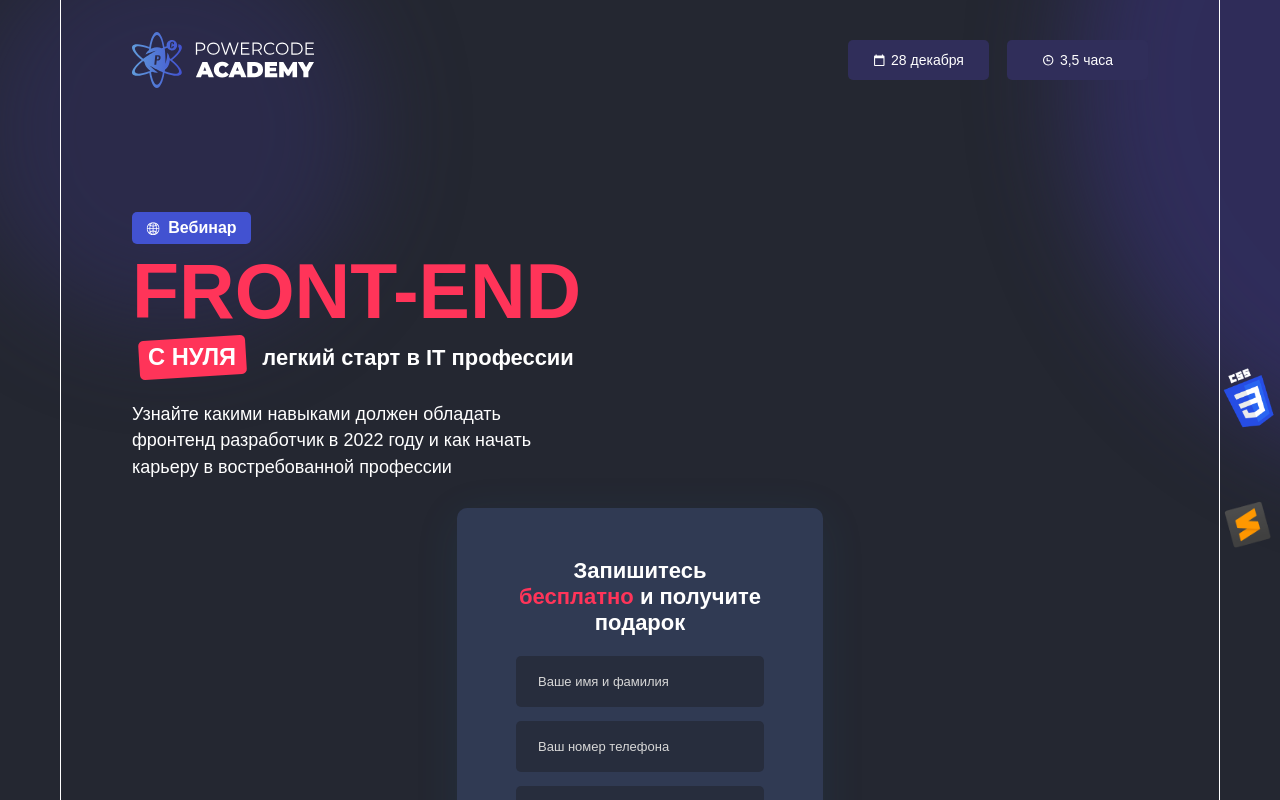
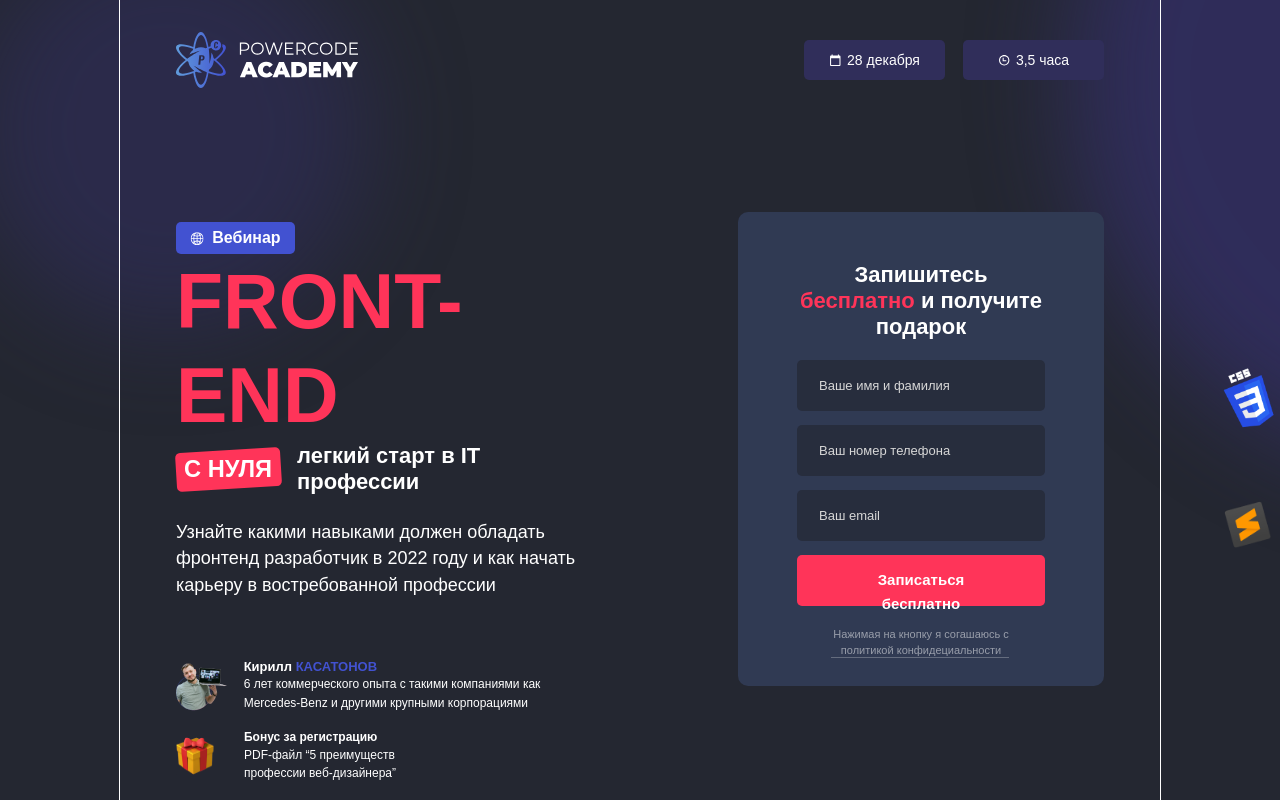
Before and after one commit to Nataliia4444/Test, a React (Vite) app: page / in a window 1280 px wide. Shown: the top 800 px of the page. Built offline with nearby package versions, Linux system fonts and the light colour scheme; a web font is replaced by a local one.

Commit message:
add overlay

```diff
--- a/src/App.css
+++ b/src/App.css
@@ -21,8 +21,9 @@ body {
   position: relative;
   box-sizing: border-box;
   overflow: hidden;
-  padding-right: 15px;
-  padding-left: 15px;
+
+  /* padding-right: 15px;
+  padding-left: 15px; */
 }
 
 /* TABLET STYLES */
@@ -33,12 +34,12 @@ body {
 }
 
 /* DESKTOP STYLES */
-@media only screen and (min-width: 1158px) {
+
+@media screen and (min-width: 1152px) {
   .container {
-    max-width: 1158px;
+    max-width: 1040px;
   }
 }
-
 /** OVERLAY FRONT-END DEVELOPER */
 .overlay {
   background-image: none;
@@ -65,10 +66,18 @@ body {
     background-repeat: no-repeat;
     background-size: contain;
     /* max-width: 1500px; */
-    width: 100%;
-    height: 100%; /* Растянуть по высоте родительского элемента */
-    position: relative; /* Добавлено для правильного позиционирования дочерних элементов */
-    overflow: hidden;
+    width: 1440px;
+    height: 158.73px;
+
+    /* height: 100px; Растянуть по высоте родительского элемента */
+    /* position: absolute; Добавлено для правильного позиционирования дочерних элементов */
+    /* overflow: hidden; */
+    /* bottom: 0; */
+
+    /* top: 707px; */
+    /* gap: 0px;
+    border: 1.6px 0px 0px 0px;
+    opacity: 0px; */
   }
 
   @media screen and (min-width: 768px) and (min-device-pixel-ratio: 2),
@@ -80,99 +89,6 @@ body {
   }
 }
 
-/* * BLUR FOR BACKGROUND
-.blurRight {
-  width: 790.65px;
-  height: 793.23px;
-  position: absolute;
-  top: -316px;
-  left: 1068.67px;
-  opacity: 0.8;
-  background-color: #332f65;
-  filter: blur(50px);
-  border-radius: 50%;
-  display: none;
-}
-
-.blurLeft {
-  width: 399.01px;
-  height: 400.31px;
-  position: absolute;
-  top: -70px;
-  left: -31.33px;
-  opacity: 0.5;
-  background-color: #332f65;
-  filter: blur(50px);
-  border-radius: 50%;
-  display: none;
-} */
-
-/** TECHNOLOGYS FOR BACKGROUND */
-/* .technologyCss {
-  background-image: url(./Image/Technology/css.png);
-  background-size: contain;
-  background-repeat: no-repeat;
-  width: 60.4px;
-  height: 85.45px;
-  top: 364.22px;
-  left: 1218.8px;
-  opacity: 1;
-  z-index: 2;
-  position: absolute;
-} */
-
-/* .technologyHtml {
-  background-image: url(./Image/Technology/html.png);
-  background-size: contain;
-  background-repeat: no-repeat;
-  width: 88.28px;
-  height: 88.28px;
-  top: 241.81px;
-  left: 1317.61px;
-  opacity: 1;
-  position: absolute;
-} */
-
-/* .technologyJs {
-  background-image: url(./Image/Technology/js.png);
-  background-size: contain;
-  background-repeat: no-repeat;
-  width: 61.89px;
-  height: 72.94px;
-  top: 404.2px;
-  left: 1344.16px;
-  opacity: 1;
-
-  position: absolute;
-} */
-
-/* .technologyText {
-  background-image: url(./Image/Technology/text.png);
-  background-size: contain;
-  background-repeat: no-repeat;
-  width: 53.93px;
-  height: 53.93px;
-  top: 498.06px;
-  left: 1221px;
-  opacity: 1;
-  z-index: 2;
-
-  position: absolute;
-} */
-
-/* .technologyVs {
-
-  background-image: url(./Image/Technology/vsc.png);
-  background-size: contain;
-  background-repeat: no-repeat;
-  width: 60.62px;
-  height: 60.62px;
-  top: 568.29px;
-  left: 1296px;
-  opacity: 1;
-
-  position: absolute;
-} */
 .mobileOverlay {
   width: 912px;
   height: 912px;
@@ -187,6 +103,7 @@ body {
   border-radius: 50%;
   z-index: -1000;
 }
+
 @media screen and (min-width: 768px) {
   /** BLUR FOR BACKGROUND */
   .blurRight {
@@ -284,4 +201,14 @@ body {
   .mobileOverlay {
     display: none;
   }
+  .heroContainer {
+    display: flex;
+    gap: 135px;
+    padding-right: 56px;
+    padding-left: 56px;
+    padding-bottom: 27px;
+  }
+  .benefitSection {
+    display: none;
+  }
 }
--- a/src/App.jsx
+++ b/src/App.jsx
@@ -1,8 +1,8 @@
 //* STYLES CSS
 import "./App.css";
 import Header from "./components/Header/Header";
-// import Benefit from "./components/Benefit/Benefit";
-// import Form from "./components/Form/Form";
+import Benefit from "./components/Benefit/Benefit";
+import Form from "./components/Form/Form";
 import Hero from "./components/Hero/Hero";
 //
 function App() {
@@ -15,16 +15,24 @@ function App() {
       <div className="technologyJs"></div>
       <div className="technologyText"></div>
       <div className="technologyVs"></div>
-      {/* <div className="overlay"> */}
+
       <div className="container">
         <div className="mobileOverlay"></div>
         <Header />
         {/* <Form /> */}
-        <Hero />
+        <div className="heroContainer">
+          <Hero />
+          <Form />
+        </div>
+        <div className="benefitSection">
+          <Benefit />
+        </div>
+
         {/* <Benefit /> */}
       </div>
-      {/* </div> */}
+      <div className="overlay"></div>
     </div>
+    // </div>
   );
 }
 
--- a/src/components/Benefit/Benefit.jsx
+++ b/src/components/Benefit/Benefit.jsx
@@ -12,6 +12,7 @@ export default function Benefit() {
             width={37.81}
             height={37.81}
             alt="Бонус за регистрацию"
+            loading="lazy"
           />
           <img
             className={css.presentImageMob}
@@ -20,6 +21,7 @@ export default function Benefit() {
             width={45.81}
             height={45.81}
             alt="Бонус за регистрацию"
+            loading="lazy"
           />
           <div className={css.benefitsContainer}>
             <h3 className={css.benefitsTitle}>Бонус за регистрацию</h3>
@@ -37,6 +39,7 @@ export default function Benefit() {
             width={51}
             height={49.27}
             alt="Кирилл КАСАТОНОВ"
+            loading="lazy"
           />
           <div className={css.benefitsContainer}>
             <h3 className={css.teacherName}>
--- a/src/components/Benefit/Benefit.module.css
+++ b/src/components/Benefit/Benefit.module.css
@@ -108,10 +108,10 @@
   }
 
   .benefitsSection {
-    padding-top: 58px;
-    padding-bottom: 37px;
+    padding-top: 60.59px;
+    /* padding-bottom: 37px;
     padding-right: 56px;
-    padding-left: 56px;
+    padding-left: 56px;  */
   }
 
   .benefitsList {
--- a/src/components/Form/Form.module.css
+++ b/src/components/Form/Form.module.css
@@ -121,6 +121,7 @@
     width: 366px;
     height: 474px;
     border-radius: 10px;
+    box-shadow: none;
   }
   .fromTheme {
     line-height: 26px;
@@ -168,4 +169,9 @@
     color: #d7d7d7;
     font-family: "Gilroy-Regular", sans-serif;
   }
+  .formSection {
+    display: flex;
+    justify-content: center;
+    padding-top: 92px;
+  }
 }
--- a/src/components/Header/Header.module.css
+++ b/src/components/Header/Header.module.css
@@ -1,5 +1,6 @@
 .headerSection {
-  padding-left: 15px;
+  padding-left: 30px;
+  padding-right: 15px;
   padding-top: 32px;
   display: flex;
   align-items: center;
--- a/src/components/Hero/Hero.jsx
+++ b/src/components/Hero/Hero.jsx
@@ -1,6 +1,7 @@
+import Benefit from "../Benefit/Benefit";
 import css from "./Hero.module.css";
-import Form from "../Form/Form";
-import Benefit from "../Benefit/Benefit";
+// import Form from "../Form/Form";
+// import Benefit from "../Benefit/Benefit";
 export default function Hero() {
   return (
     <>
@@ -55,9 +56,10 @@ export default function Hero() {
             году и как начать карьеру в востребованной профессии
           </p>
         </div>
+        <div className={css.benefitSection}>
+          <Benefit />
+        </div>
       </div>
-      <Form />
-      <Benefit />
     </>
   );
 }
--- a/src/components/Hero/Hero.module.css
+++ b/src/components/Hero/Hero.module.css
@@ -4,6 +4,9 @@
   display: flex;
   flex-direction: column;
   align-items: center;
+}
+.hidden {
+  display: none;
 }
 .heroTheme {
   width: 89px;
@@ -75,14 +78,17 @@
   text-align: center;
   max-width: 328px;
 }
+.benefitSection {
+  display: none;
+}
 /** DESKTOP STYLES */
 
 @media screen and (min-width: 1040px) {
   .heroSection {
-    padding-top: 92px;
+    padding-top: 102px;
     padding-bottom: 27px;
-    padding-right: 56px;
-    padding-left: 56px;
+    /* padding-right: 56px;
+    padding-left: 56px; */
     align-items: start;
   }
 
@@ -156,6 +162,9 @@
     line-height: 26.64px;
     text-align: left;
 
-    max-width: 419px;
+    max-width: 427px;
+  }
+  .benefitSection {
+    display: block;
   }
 }
```
